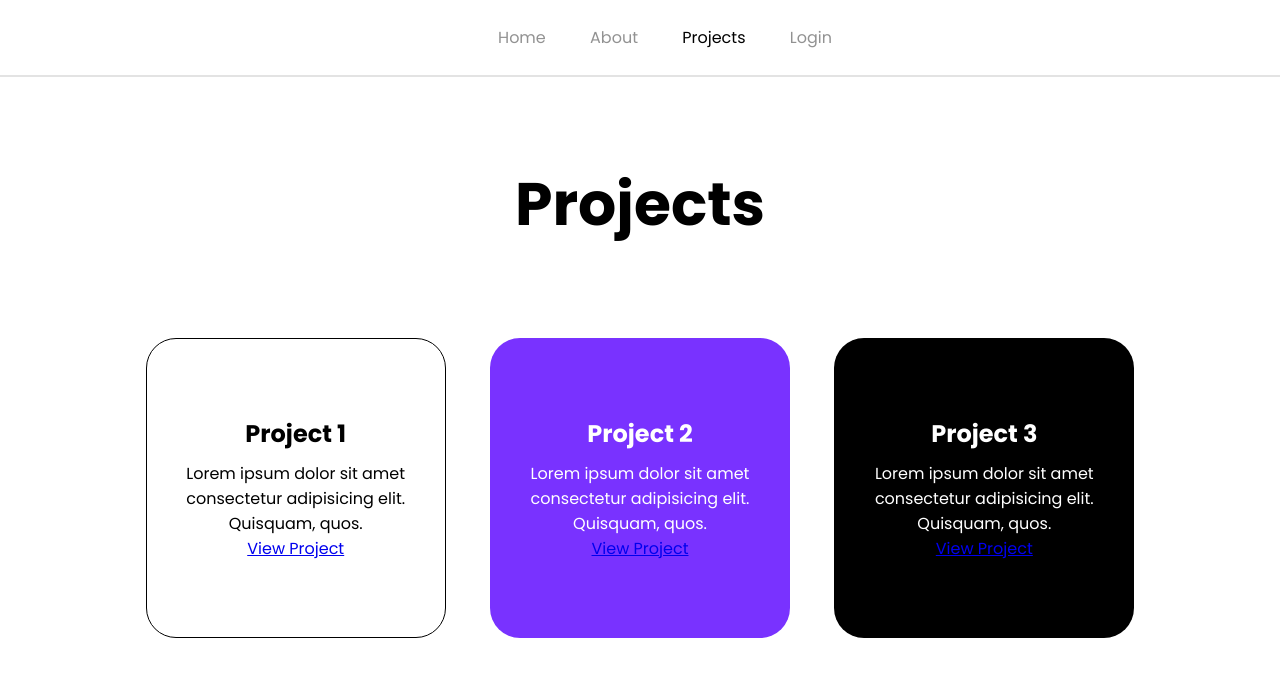
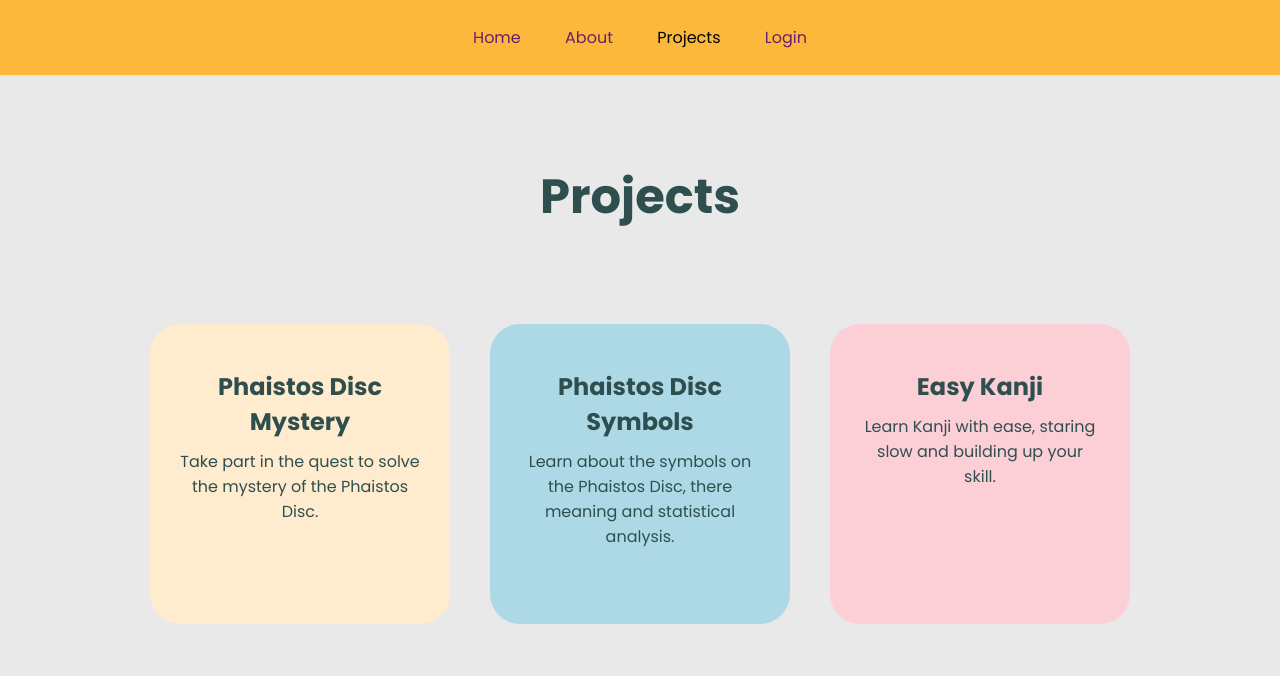
Before and after one commit to etomaszewskifqs/infinity-dev-webpage, a plain HTML site: page src/webpage/projects.html in a window 1280 px wide. Drawn offline with Linux system fonts and the light colour scheme.

Commit message:
project page links to individual webpages

```diff
--- a/src/webpage/css/style.css
+++ b/src/webpage/css/style.css
@@ -8,19 +8,33 @@
 html {
     text-align: center;
     font-family: Poppins, 'Segoe UI', sans-serif;
+    width: 100%;
+    background-color: rgb(238, 238, 238);
+    height: 100%;
+}
+
+body {
+    max-width: 1444px;
+    background-color: rgb(233, 233, 233);
+    margin: 0 auto;
+    height: 100%;
 }
 
 nav {
+    box-sizing: border-box;
     position: fixed;
     top: 0;
     width: 100%;
+    max-width: 1444px;
     padding: 25px;
     border-bottom: 2px solid #e3e3e3;
+    background-color: rgb(252, 184, 59);
+    z-index: 1000;
 }
 
 nav a {
     text-decoration: none;
-    color: #929292;
+    color: rgb(106, 31, 106);
     margin: 0 20px;
 }
 
@@ -34,18 +48,26 @@ nav a.active {
 
 header {
     padding: calc(50px + 1rem + 2px);
+    max-width: 1444px;
+    margin: 0 auto;
 }
 
 h1 {
     margin-top: 100px;
-    font-size: 3.75rem;
+    font-size: 3rem;
     font-weight: bold;
     line-height: 1.2em;
+}
 
+h1,
+h2,
+p {
+    color: darkslategray
 }
 
 h1+p {
-    width: 800px;
+    max-width: 800px;
+    min-width: 300px;
     margin: 35px auto;
 }
 
@@ -66,42 +88,62 @@ h1+p {
 
 .projects-container {
     margin-top: 30px;
+    display: flex;
+    flex-wrap: wrap;
+    justify-content: center;
 }
 
 .project-card {
     box-sizing: border-box;
     width: 300px;
+    min-width: 200px;
     height: 300px;
-    display: inline-block;
+    display: flex;
+    flex-direction: column;
     margin: 0 20px;
-    align-content: center;
-    padding: 20px;
+
+    padding: 20px 30px;
     border-radius: 30px;
-    margin-bottom: 20px;
+    margin-bottom: 30px;
+    vertical-align: top;
+
 }
 
 .project-card>h2 {
+    margin-top: 25px;
     margin-bottom: 10px;
 }
 
+.project-card>a {
+    text-decoration: none;
+    color: darkslategray;
+}
+
+.project-card:hover {
+    scale: 1.05;
+    transition: 150ms ease;
+    box-shadow: 0 0 10px 0 rgba(0, 0, 0, 0.1);
+}
+
 .project-card:first-child {
-    border: 1px solid black;
+    background-color: blanchedalmond;
 }
 
 .project-card:nth-child(2) {
-    background-color: #7932ff;
-    color: white;
+    background-color: lightblue;
+
 }
 
 .project-card:last-child {
-    background-color: black;
-    color: white;
+    background-color: rgb(252, 207, 214);
+
 }
 
 form {
     margin-top: 30px;
 
 }
+
 input {
     display: block;
     margin: 0 auto;
@@ -109,13 +151,18 @@ input {
     font: inherit;
     border-radius: 30px;
 }
-input[type="text"], input[type="password"] {    width: 300px;
+
+input[type="text"],
+input[type="password"] {
+    width: 300px;
     padding: 5px 20px;
-    width: 400px;
+    max-width: 400px;
+    min-width: 200px;
     height: 50px;
     border: none;
-    background-color: #EBEDF5;
+    background-color: #d1d5e0;
 }
+
 button[type="submit"] {
     width: 200px;
     padding: 10px;
@@ -127,6 +174,23 @@ button[type="submit"] {
     cursor: pointer;
     transition: 150ms ease;
 }
+
 button[type="submit"]:hover {
     scale: 1.1;
 }
+
+@media screen and (max-width: 1024px) {
+    nav {
+        flex-direction: column;
+        align-items: center;
+    }
+    nav a {
+        margin: 10px 0;
+    }
+    header {
+        padding: 20px;
+    }
+    h1 {
+        font-size: 2rem;
+    }
+}
--- a/src/webpage/projects.html
+++ b/src/webpage/projects.html
@@ -18,19 +18,16 @@
     </header>
     <div class="projects-container">
         <div class="project-card">
-            <h2>Project 1</h2>
-            <p>Lorem ipsum dolor sit amet consectetur adipisicing elit. Quisquam, quos.</p>
-            <a href="#">View Project</a>
+            <h2>Phaistos Disc Mystery</h2>
+            <a href="https://infinity-dev.net/phaistos-disc-mystery">Take part in the quest to solve the mystery of the Phaistos Disc.</a>
         </div>
         <div class="project-card">
-            <h2>Project 2</h2>
-            <p>Lorem ipsum dolor sit amet consectetur adipisicing elit. Quisquam, quos.</p>
-            <a href="#">View Project</a>
+            <h2>Phaistos Disc Symbols</h2>
+            <a href="https://infinity-dev.net/phaistos-disc-symbols">Learn about the symbols on the Phaistos Disc, there meaning and statistical analysis.</a>
         </div>
         <div class="project-card">
-            <h2>Project 3</h2>
-            <p>Lorem ipsum dolor sit amet consectetur adipisicing elit. Quisquam, quos.</p>
-            <a href="#">View Project</a>
+            <h2>Easy Kanji</h2>
+            <a href="login.html">Learn Kanji with ease, staring slow and building up your skill.</a>
         </div>
     </div>
 
```
Also changed, not shown: src/webpage/about.html (+1 -1 lines), src/webpage/index.html (+2 -5 lines).
